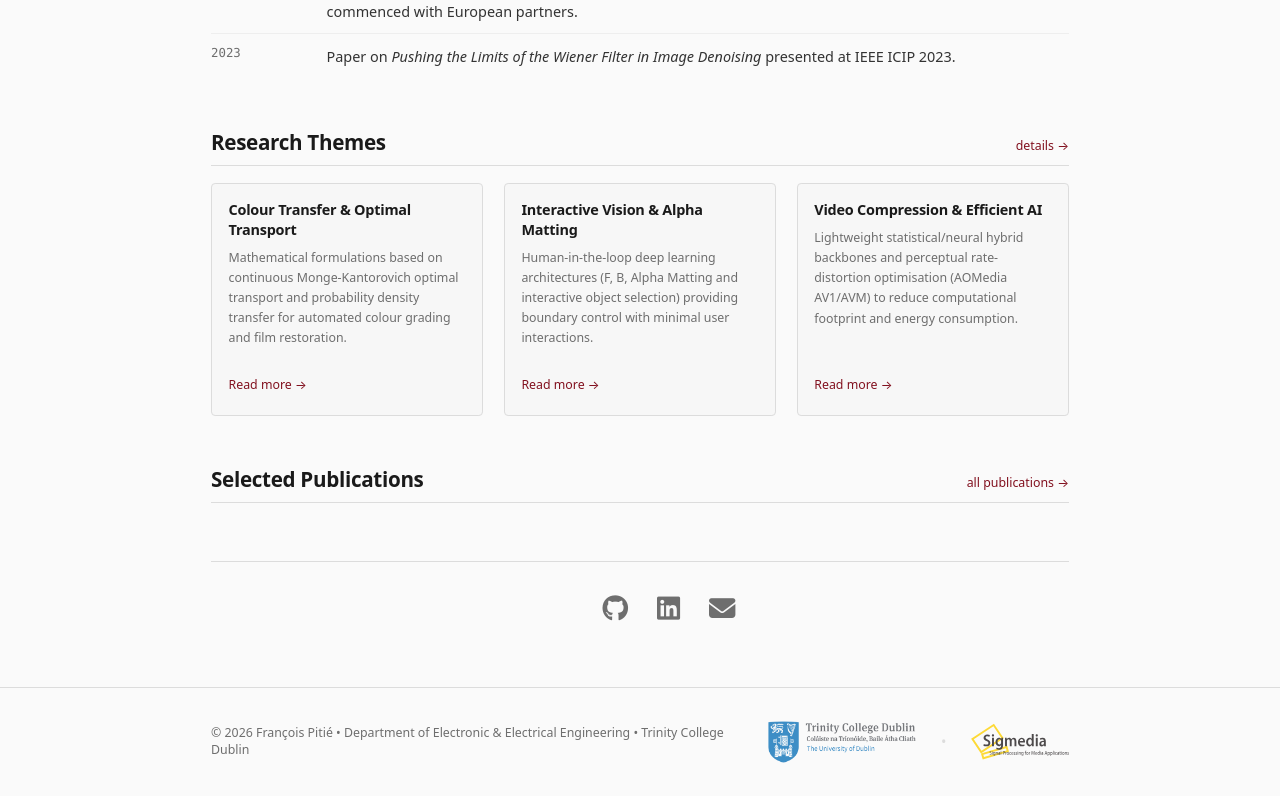
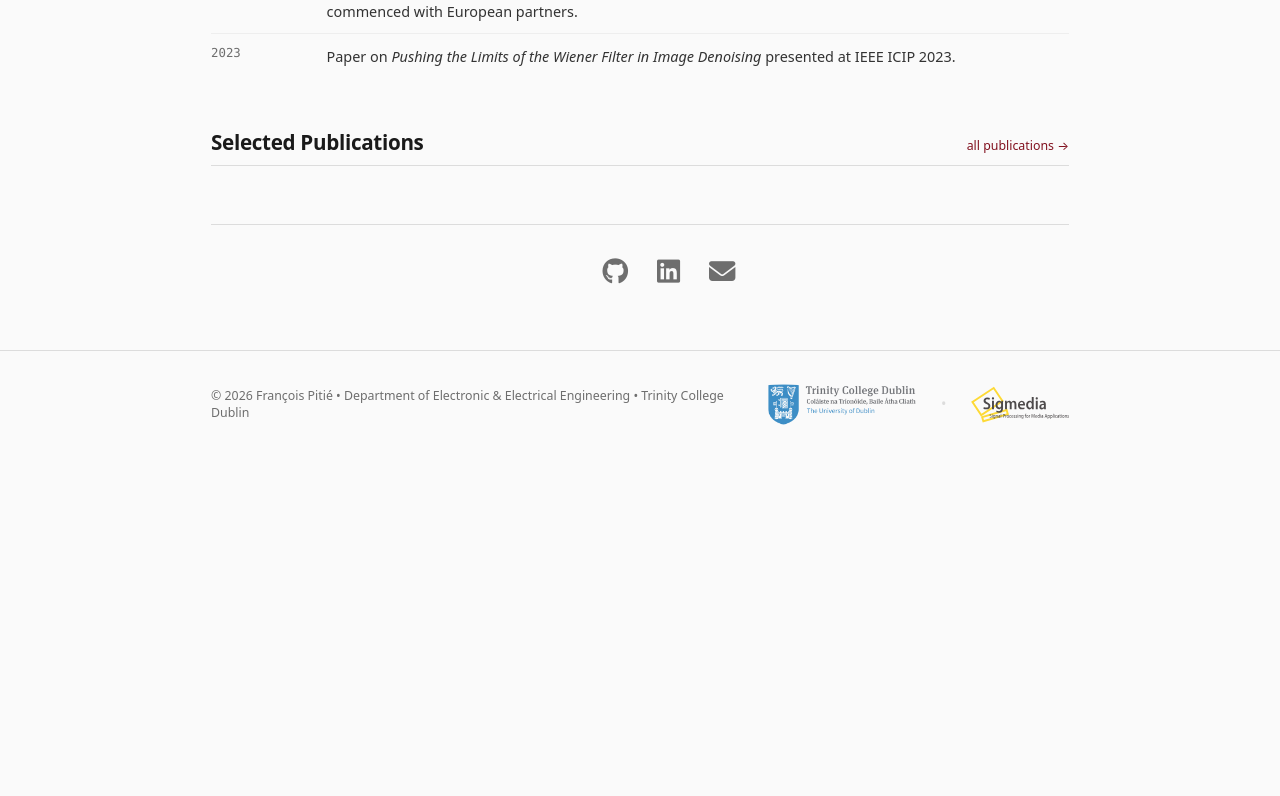
Before and after one commit to frcs/frcs.github.io, an Astro site: page / in a window 1280 px wide. Shown: the part 1076-1872 px from the top of the page. After the commit the page ends 1534 px from the top, so only its background shows below. Built offline with nearby package versions, Linux system fonts and the light colour scheme; Astro itself is replaced by a stand-in of ours; some icons are missing.

Commit message:
chore(release): omit research menu and research themes section for immediate launch

```diff
--- a/src/layouts/BaseLayout.astro
+++ b/src/layouts/BaseLayout.astro
@@ -18,19 +18,6 @@ const isHome = currentPath === '/';
 
 const navItems = [
   { name: "about", href: "/" },
-  {
-    name: "research",
-    href: "/research",
-    children: [
-      { name: "Overview", href: "/research" },
-      { name: "Colour Transfer", href: "/research/colour-transfer" },
-      { name: "Deflicker", href: "/research/deflicker" },
-      { name: "Scene Matching", href: "/research/scene-matching" },
-      { name: "Matting Laplacian", href: "/research/matting-laplacian" },
-      { name: "Video Compression", href: "/research/video-compression" },
-      { name: "Efficient AI", href: "/research/efficient-ai" }
-    ]
-  },
   { name: "publications", href: "/publications" },
   {
     name: "teaching",
--- a/src/pages/index.astro
+++ b/src/pages/index.astro
@@ -46,24 +46,6 @@ const news = [
   {
     date: '2023',
     text: 'Paper on <em>Pushing the Limits of the Wiener Filter in Image Denoising</em> presented at IEEE ICIP 2023.'
-  }
-];
-
-const researchThemes = [
-  {
-    title: "Colour Transfer & Optimal Transport",
-    desc: "Mathematical formulations based on continuous Monge-Kantorovich optimal transport and probability density transfer for automated colour grading and film restoration.",
-    href: "/research/colour-transfer"
-  },
-  {
-    title: "Interactive Vision & Alpha Matting",
-    desc: "Human-in-the-loop deep learning architectures (F, B, Alpha Matting and interactive object selection) providing boundary control with minimal user interactions.",
-    href: "/research/matting-laplacian"
-  },
-  {
-    title: "Video Compression & Efficient AI",
-    desc: "Lightweight statistical/neural hybrid backbones and perceptual rate-distortion optimisation (AOMedia AV1/AVM) to reduce computational footprint and energy consumption.",
-    href: "/research/video-compression"
   }
 ];
 ---
@@ -118,7 +100,7 @@ const researchThemes = [
           My research develops applied mathematics and machine learning for visual media, with a particular focus on film and visual-effects production, image and video processing, and efficient video compression. I am interested in making pictures better while giving artists greater control and reducing the computational cost of AI. My work spans <a href="/research/colour-transfer">continuous optimal transport for automated colour grading</a>, <a href="/research/matting-laplacian">interactive image matting</a>, and <a href="/research/deflicker">lightweight, energy-efficient neural video processing</a>.
         </p>
         <p>
-          My research has translated into practical technology used by organisations including <a href="https://about.google/" target="_blank" rel="noopener noreferrer">Google</a>, <a href="https://www.youtube.com" target="_blank" rel="noopener noreferrer">YouTube</a> and <a href="https://www.foundry.com" target="_blank" rel="noopener noreferrer">Foundry</a>, with commercial licensing to visual AI platforms such as <a href="https://www.photoroom.com" target="_blank" rel="noopener noreferrer">PhotoRoom</a>. Our lab also represents Trinity in the <a href="https://aomedia.org" target="_blank" rel="noopener noreferrer">Alliance for Open Media (AOMedia)</a>, contributing to the development of open video-compression standards.
+          My research has translated into practical technology used by organisations including <a href="https://about.google/" target="_blank" rel="noopener noreferrer">Google</a>, <a href="https://www.youtube.com" target="_blank" rel="noopener noreferrer">YouTube</a> and <a href="https://www.foundry.com" target="_blank" rel="noopener noreferrer">Foundry</a>, with commercial licensing to visual AI platforms such as <a href="https://www.photoroom.com" target="_blank" rel="noopener noreferrer">PhotoRoom</a>. Sigmedia also represents Trinity in the <a href="https://aomedia.org" target="_blank" rel="noopener noreferrer">Alliance for Open Media (AOMedia)</a>, contributing to the development of open video-compression standards.
         </p>
       </div>
 
@@ -140,27 +122,6 @@ const researchThemes = [
               ))}
             </tbody>
           </table>
-        </div>
-      </div>
-
-      <!-- Research Themes -->
-      <div class="mt-12">
-        <div class="flex items-baseline justify-between pb-2 mb-4 border-b border-[var(--theme-border)]">
-          <h2 class="text-xl font-light tracking-tight text-[var(--theme-heading)]">Research Themes</h2>
-          <a href="/research" class="text-xs text-[var(--theme-link)] hover:text-[var(--theme-accent)]">details &rarr;</a>
-        </div>
-        <div class="grid grid-cols-1 md:grid-cols-3 gap-5">
-          {researchThemes.map(theme => (
-            <div class="p-4 rounded border border-[var(--theme-border)] bg-[var(--theme-card)]/40 flex flex-col justify-between">
-              <div>
-                <h3 class="font-medium text-sm text-[var(--theme-heading)] leading-snug">{theme.title}</h3>
-                <p class="text-xs text-[var(--theme-muted)] mt-2 leading-relaxed">{theme.desc}</p>
-              </div>
-              <div class="mt-3 pt-2">
-                <a href={theme.href} class="text-xs text-[var(--theme-link)] hover:text-[var(--theme-accent)]">Read more &rarr;</a>
-              </div>
-            </div>
-          ))}
         </div>
       </div>
 
```
